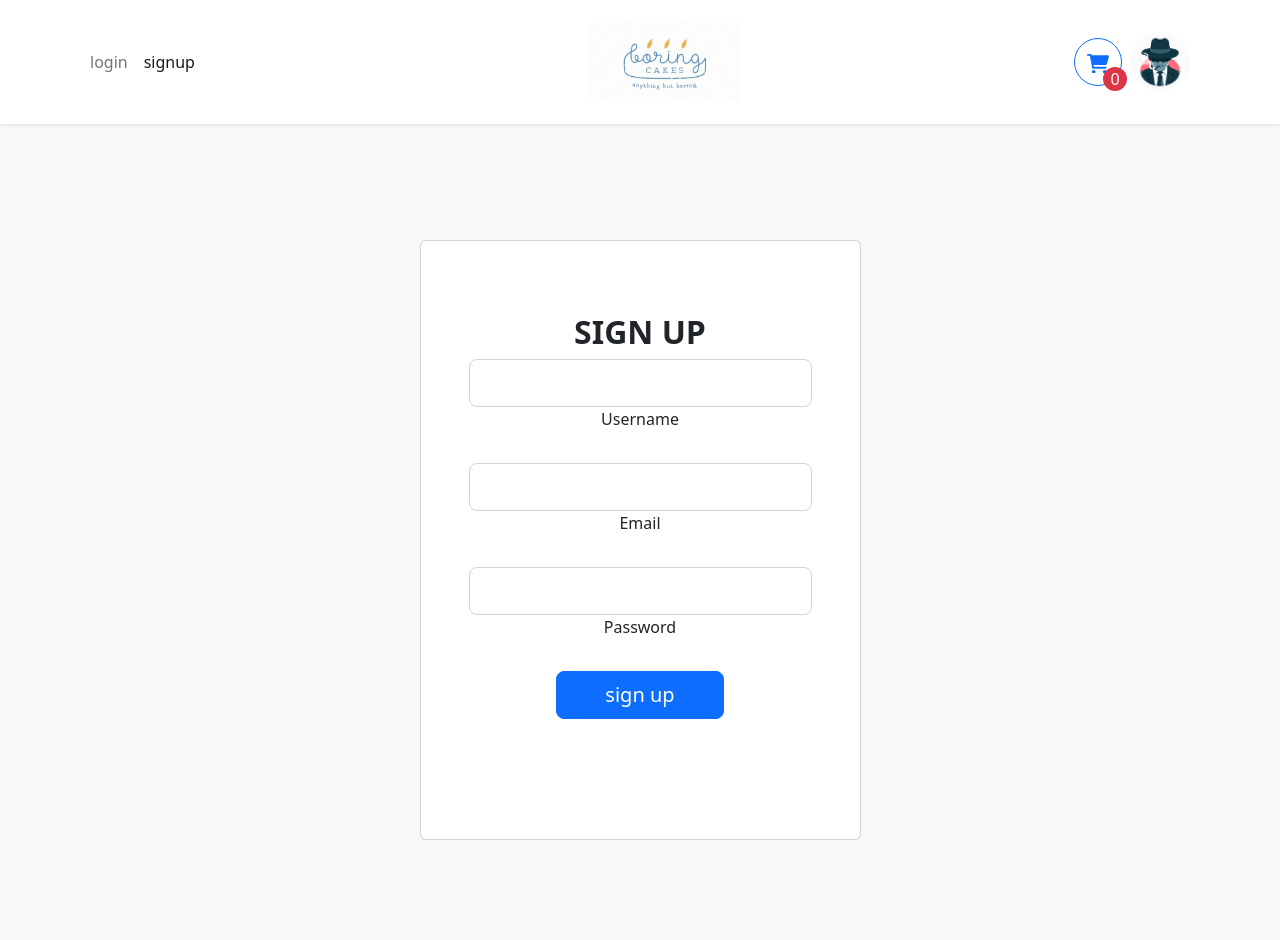
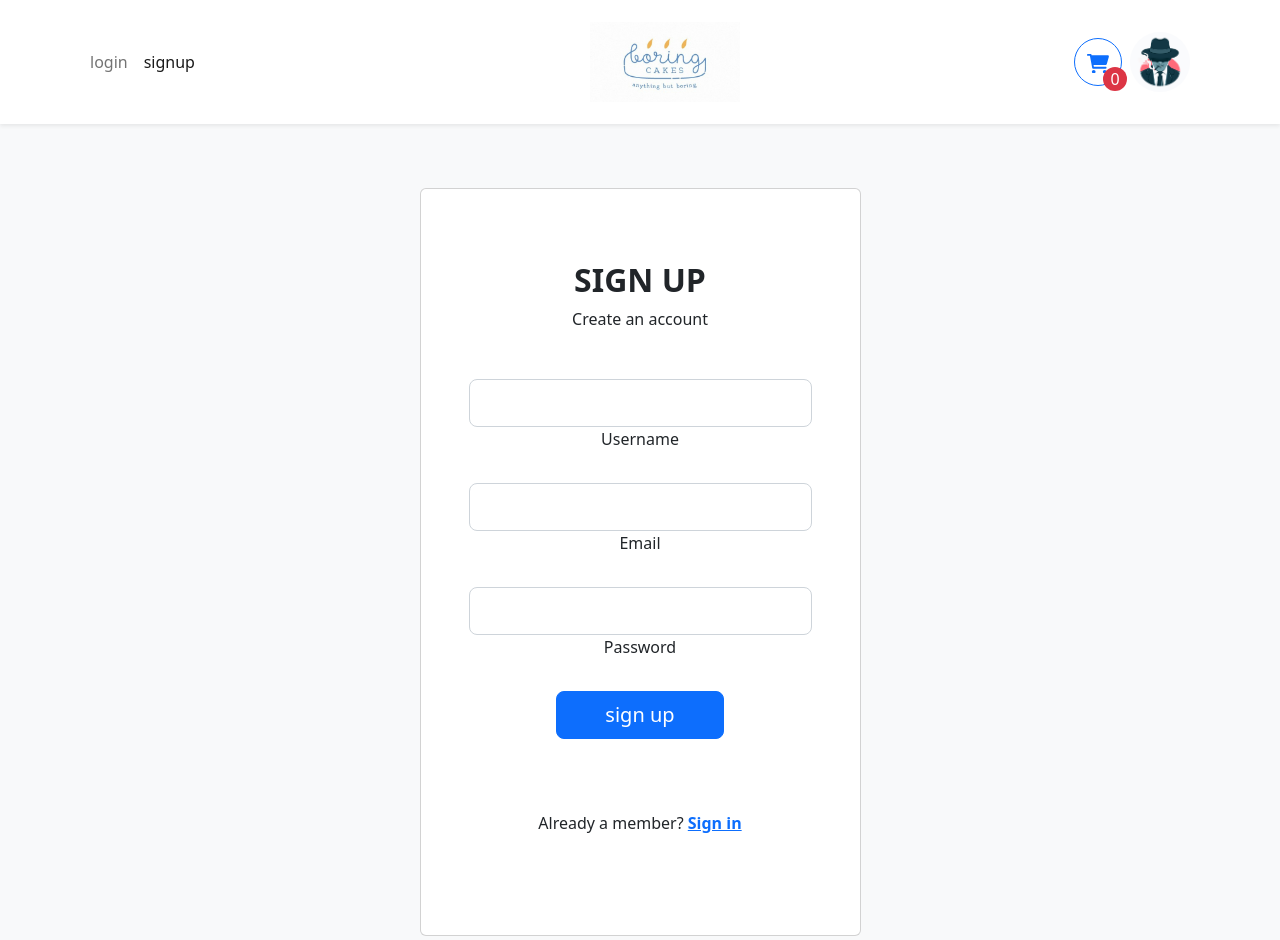
Before and after one commit to HannaTylna/webshop, a React (Create React App) app in the folder packages/frontend/: page /signup in a window 1280 px wide. Built offline with nearby package versions, Linux system fonts and the light colour scheme.

Commit message:
some minor changes

```diff
--- a/packages/frontend/src/pages/SignupPage.tsx
+++ b/packages/frontend/src/pages/SignupPage.tsx
@@ -12,7 +12,7 @@ export default function SignupPage() {
 
     const handleOnClick = async ():Promise<void> => {
         if (!username || !password || !email) {
-			setWarning("username, password are required");
+			setWarning("username, email and password are required");
 		}
         const signupResponse = await axios.post(
 			`${process.env.REACT_APP_WEBSHOP}/api/user/signUp`,
@@ -37,6 +37,9 @@ export default function SignupPage() {
                         <div className="card-body p-5 text-center">
                             <div className="mb-md-4 mt-md-4 pb-5">
                                 <h2 className="fw-bold mb-2 text-uppercase">Sign up</h2>
+                                <p className="text-secondary-50 mb-5">
+									Create an account
+								</p>
                                 <div className="form-outline form-white mb-4">
                                     <input
                                         type="text"
@@ -90,6 +93,14 @@ export default function SignupPage() {
                                     </div>
                                 )}
                             </div>
+                            <div className="mb-1 pb-5">
+									<p className="mb-0">
+										Already a member?{" "}
+										<a href="/signin" className="text-primary-50 fw-bold">
+											Sign in
+										</a>
+									</p>
+								</div>
                         </div>
                     </div>
                 </div>
```
